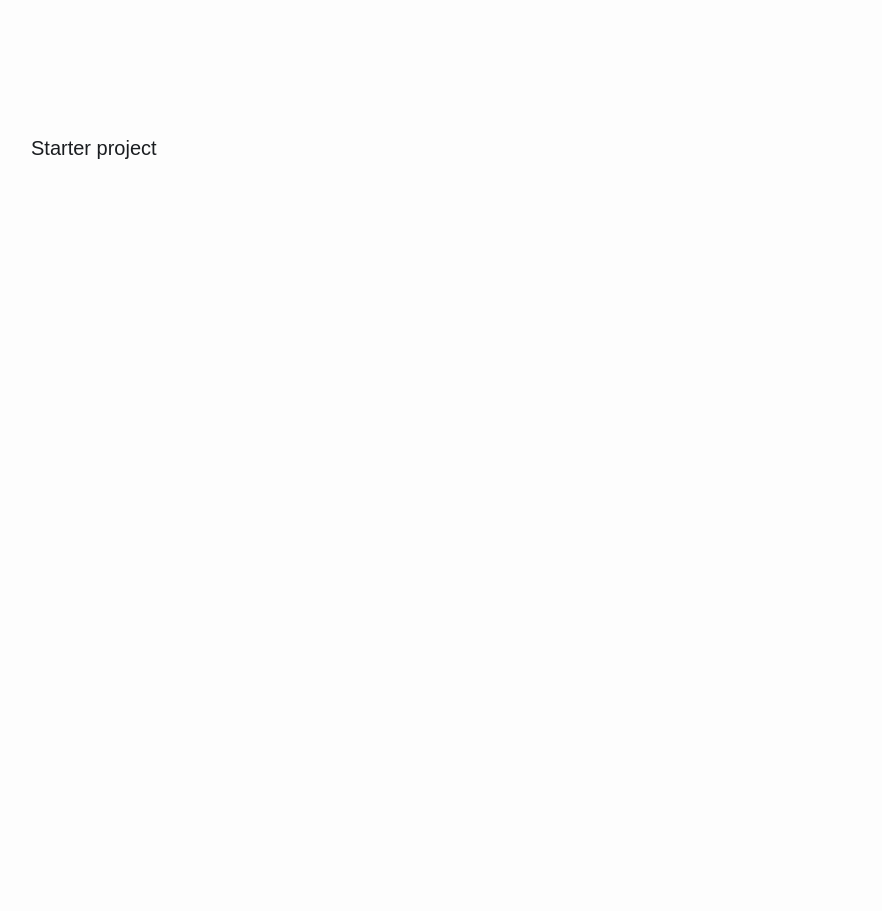
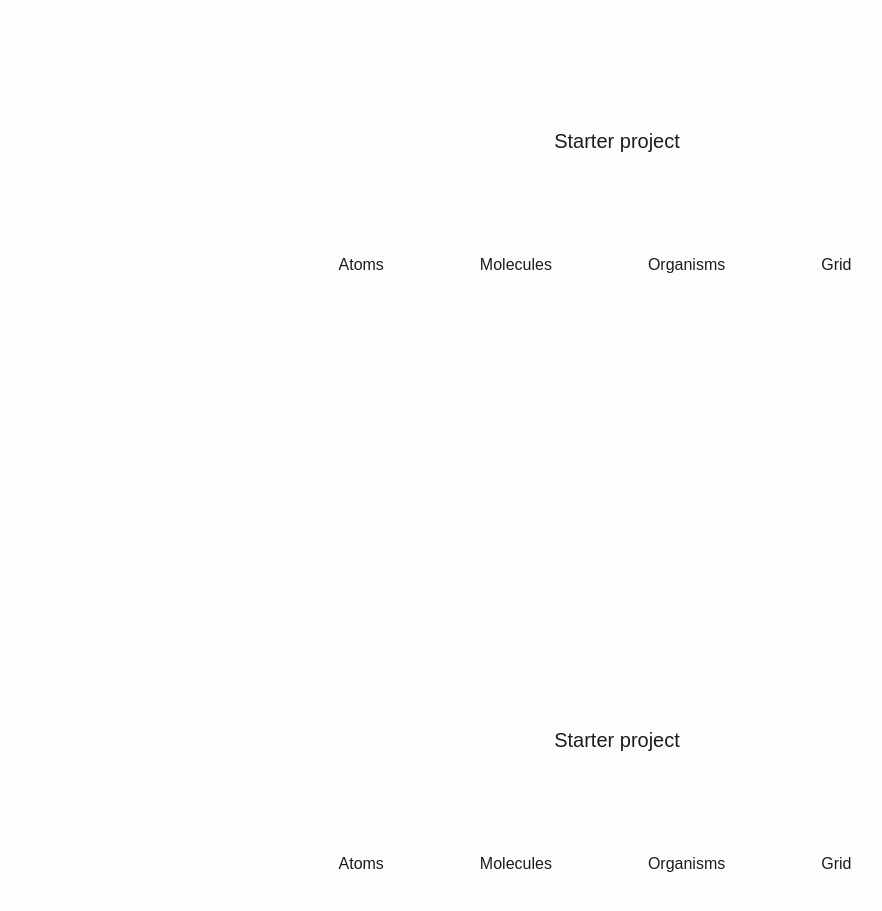
Before and after one commit to marboqmar/starter, a React (Vite) app: page /organisms in a window 1280 px wide. Shown: the part 4200-5111 px from the top of the page, without its empty margins (45-927 px from the left). Before the commit the page ends 4588 px from the top, so only its background shows below. Built offline with nearby package versions, Linux system fonts and the light colour scheme; a web font is replaced by a local one.

Commit message:
Added footer to App.jsx, modified footer padding, and added icon background colour on hover

```diff
--- a/src/App.jsx
+++ b/src/App.jsx
@@ -2,6 +2,24 @@ import './css/style.css';
 import { Outlet } from 'react-router-dom';
 import { Header } from './components/organisms/Header/Header';
 import { Footer } from './components/organisms/Footer/Footer';
+
+const footerContent = [
+  {
+    links: [{ text: 'Atoms', url: '/atoms' }],
+  },
+  {
+    links: [{ text: 'Molecules', url: '/molecules' }],
+  },
+  {
+    links: [{ text: 'Organisms', url: '/organisms' }],
+  },
+  {
+    links: [{ text: 'Grid', url: '/grid' }],
+  },
+];
+
+/* TODO - when repo goes public, modify this URL */
+const footerSocial = [{ url: '/', iconHref: '/assets/icons/github.svg', ariaLabel: 'GitHub' }];
 
 export const App = () => {
   return (
@@ -10,7 +28,7 @@ export const App = () => {
       <main role="main" className="main">
         <Outlet />
       </main>
-      <Footer />
+      <Footer items={footerContent} socialMedia={footerSocial} isCompact />
     </>
   );
 };
--- a/src/components/organisms/Footer/Footer.css
+++ b/src/components/organisms/Footer/Footer.css
@@ -57,6 +57,11 @@
   gap: var(--footer-content-bottom-gap);
 }
 
+/* Extra class needed for specificity over icon atom fill */
+.footer__social-media-icon.icon:hover {
+  fill: var(--footer-icon-hover);
+}
+
 /* Footer compact */
 .footer--compact .footer__columns-group {
   gap: var(--footer-columns-gap-compact);
--- a/src/css/global/color-variables.css
+++ b/src/css/global/color-variables.css
@@ -254,6 +254,7 @@
 
   /* Footer */
   --footer-bg: var(--page-bg);
+  --footer-icon-hover: var(--color-primary);
 }
 
 /* ==========================================================================
@@ -338,4 +339,8 @@
   /* Table */
   --table-header: var(--color-primary-darker);
   --table-row: var(--color-primary-a20);
+
+  /* ORGANISM */
+  /* Footer */
+  --footer-icon-hover: var(--color-primary-lightest);
 }
--- a/src/css/global/variables.css
+++ b/src/css/global/variables.css
@@ -43,7 +43,7 @@
   --spacing-md: 1.5rem; /* 24px */
   --spacing-lg: 2rem; /* 32px */
   --spacing-xl: 3rem; /* 48px */
-  --spacing-xxl: 4rem; /* 64px */
+  --spacing-xxl: 5rem; /* 80px */
 
   /* General */
   --spacing-layout: var(--spacing-xl); /* Spacing between major sections/components */
@@ -169,7 +169,7 @@
 
   /* Footer */
   --footer-padding: var(--spacing-xxl);
-  --footer-content-gap: var(--spacing-xxl); /* Gap between top content and bottom content */
+  --footer-content-gap: var(--spacing-xl); /* Gap between top content and bottom content */
   --footer-content-top-gap: var(--spacing-xl); /* Gap between top content elements*/
   --footer-columns-gap: var(--spacing-xl); /* Gap between link columns */
   --footer-columns-gap-compact: var(--spacing-component-inner); /* Gap between link columns */
@@ -356,7 +356,7 @@
     --spacing-md: 2rem; /* 32px */
     --spacing-lg: 2.5rem; /* 40px */
     --spacing-xl: 4rem; /* 64px */
-    --spacing-xl: 5rem; /* 80px */
+    --spacing-xxl: 8rem; /* 124px */
 
     /* General */
     --spacing-inset-v: var(--spacing-0-5);
@@ -382,7 +382,7 @@
     --spacing-sm: 2rem; /* 32px */
     --spacing-md: 2.5rem; /* 40px */
     --spacing-lg: 3rem; /* 48px */
-    --spacing-xl: 4rem; /* 64px */
-    --spacing-xxl: 5rem; /* 80px */
+    --spacing-xl: 6rem; /* 96px */
+    --spacing-xxl: 10rem; /* 160px */
   }
 }
--- /dev/null
+++ b/src/showcases/organisms/FooterShowcase/FooterShowcase.css
@@ -0,0 +1,12 @@
+/* Extra class needed for specificity over icon atom fill */
+.footer__social-media-link[aria-label="Instagram"] .footer__social-media-icon:hover {
+  fill: #ff0069;
+}
+
+.footer__social-media-link[aria-label="Facebook"] .footer__social-media-icon:hover {
+  fill: #0866ff;
+}
+
+.footer__social-media-link[aria-label="YouTube"] .footer__social-media-icon:hover {
+  fill: #ff0000;
+}
--- a/src/showcases/organisms/FooterShowcase/FooterShowcase.jsx
+++ b/src/showcases/organisms/FooterShowcase/FooterShowcase.jsx
@@ -1,3 +1,4 @@
+import './FooterShowcase.css';
 import { Footer } from '../../../components/organisms/Footer/Footer';
 import { Heading } from '../../../components/atoms/Heading/Heading';
 
```
Also changed, not shown: public/assets/icons/github.svg (added).
